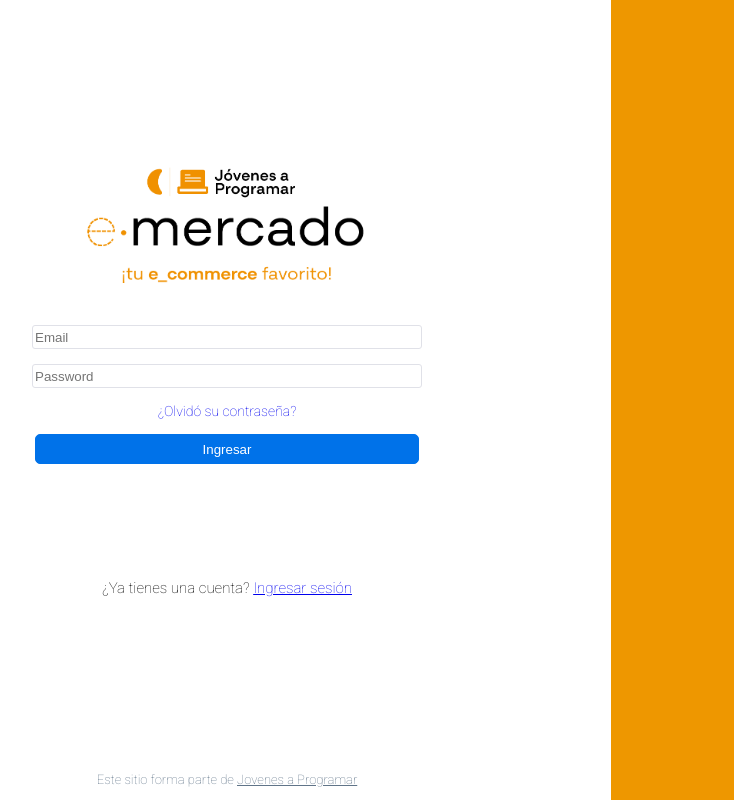
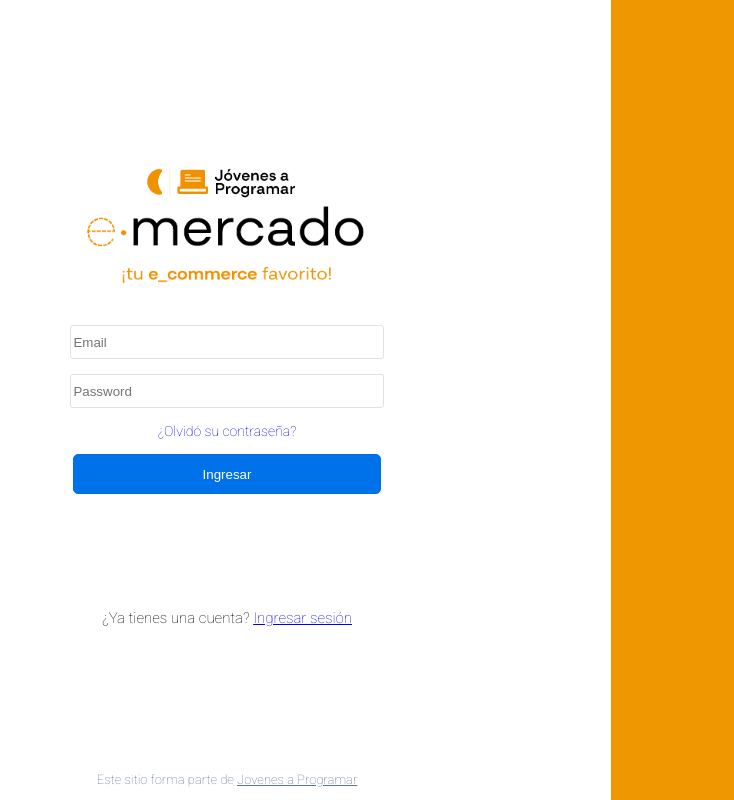
Before and after one commit to gastonmartinezz/Entrega, a plain HTML site: page login.html in a window 1280 px wide. Shown: the full height of the page, 157-891 px from the left. Drawn offline with Linux system fonts and the light colour scheme.

Commit message:
Actualizaciones

```diff
--- a/css/login.css
+++ b/css/login.css
@@ -61,8 +61,8 @@
 }
 
 input {
-	width: 50%;
-	height: 20px;
+	width: 40%;
+	height: 30px;
 	border-radius: 3px;
 	border: 1px #E0E1E8 solid;
 }
@@ -97,12 +97,12 @@
 }
 
 button {
-	height: 30px;
+	height: 40px;
 	background-color: #0072E9;
 	border: 1px #0072E9 solid;
 	color: white;
 	border-radius: 5px;
-	width: 50%;
+	width: 40%;
 }
 
 
@@ -125,6 +125,10 @@
 	margin-top: 100px;
 }
 
-#ingresar:visited {
+a:visited {
 	color: blue;
 }
+
+button:hover {
+	cursor: pointer;
+}
```
